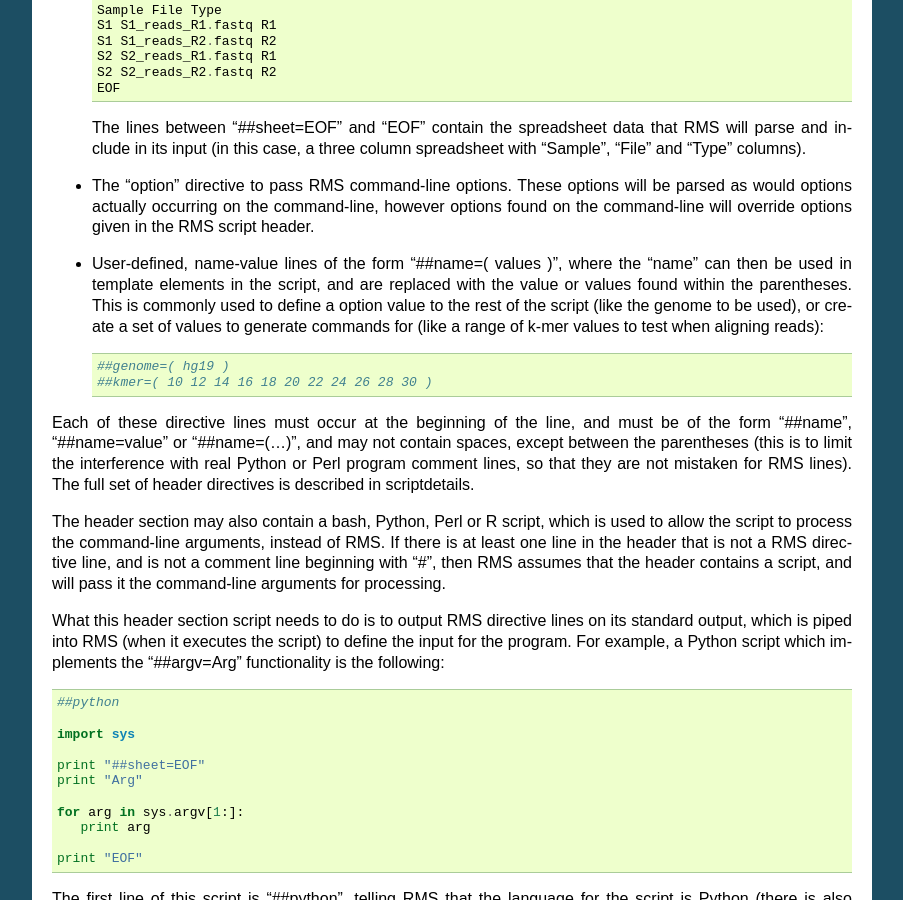
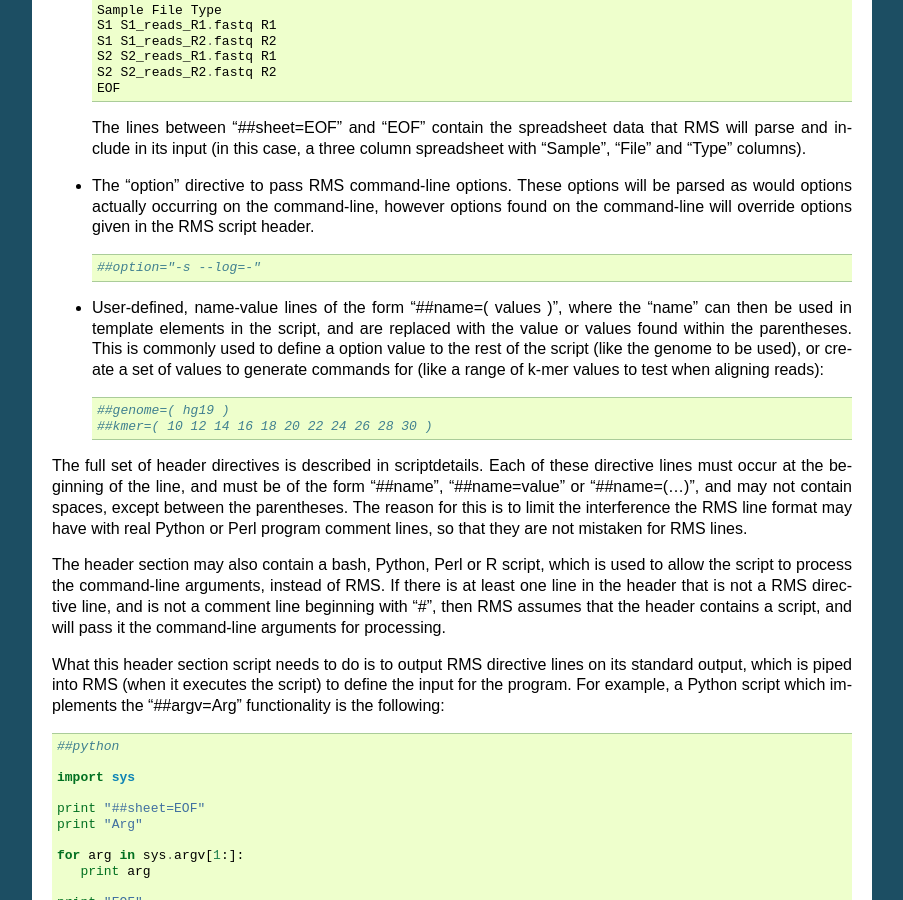
Before and after one commit to knightjimr/rms, a Sphinx documentation site: the page built from docs/scriptbasics.rst, in a window 1280 px wide and 900 px high, scrolled down 901 px. Shown: the whole window, without its empty margins (198-1101 px from the left). Built offline with Sphinx 7.4.7, drawn with Linux system fonts in a browser that asks for light colours.

Commit message:
Next commit

```diff
--- a/docs/hello2.rst
+++ b/docs/hello2.rst
@@ -67,7 +67,8 @@ In an RMS script, header text before the first step divider line can be used to
 arguments, and, in the header, a line of the form "##argv=column" tells RMS to make a single column
 spreadsheet out of the command-line arguments, and use "column" as the column header for that spreadsheet.
 
-More details of the syntax and structure of RMS scripts can be found in :doc:`format` and :doc:`format2`.
+More details of the syntax and structure of RMS scripts can be found in :doc:`scriptbasics` and
+:doc:`scriptdetails`.
 
 The script hello2 is very similar to that of hello3, but it contains one extra line, used to adjust the
 behavior of RMS when it runs:  ::
--- a/docs/installation.rst
+++ b/docs/installation.rst
@@ -35,7 +35,7 @@ The .rmsrc file contains "name=value" lines that let you define the job queues,
 values for RMS.  The supported lines are the following:
 
    mode=value
-      This sets the default RMS running mode to "type", where "type" can be "test", "single",
+      This sets the default RMS running mode to "value", where "value" can be "test", "single",
       "parallel" or "cluster".  So, if you don't have a cluster, and just want to use RMS on
       your current computer, add "mode=parallel" to the .rmsrc file.
    queue=name options
--- a/docs/scriptbasics.rst
+++ b/docs/scriptbasics.rst
@@ -57,7 +57,9 @@ and the four most common directives that can be included in the header are the f
 
 * The "option" directive to pass RMS command-line options.  These options will be parsed as would options
   actually occurring on the command-line, however options found on the command-line will override options
-  given in the RMS script header.
+  given in the RMS script header. ::
+
+     ##option="-s --log=-"
 
 * User-defined, name-value lines of the form "##name=( values )", where the "name" can then be used in
   template elements in the script, and are replaced with the value or values found within the parentheses.
@@ -68,10 +70,11 @@ and the four most common directives that can be included in the header are the f
      ##genome=( hg19 )
      ##kmer=( 10 12 14 16 18 20 22 24 26 28 30 )
 
-Each of these directive lines must occur at the beginning of the line, and must be of the form "##name",
-"##name=value" or "##name=(...)", and may not contain spaces, except between the parentheses (this is
-to limit the interference with real Python or Perl program comment lines, so that they are not mistaken
-for RMS lines).  The full set of header directives is described in :doc:`scriptdetails`.
+The full set of header directives is described in :doc:`scriptdetails`.  Each of these directive lines must
+occur at the beginning of the line, and must be of the form "##name",
+"##name=value" or "##name=(...)", and may not contain spaces, except between the parentheses.  The reason for
+this is to limit the interference the RMS line format may have with real Python or Perl program comment lines,
+so that they are not mistaken for RMS lines.
 
 The header section may also contain a bash, Python, Perl or R script, which is used to allow the script to
 process the command-line arguments, instead of RMS.  If there is at least one line in the header that is not
```
